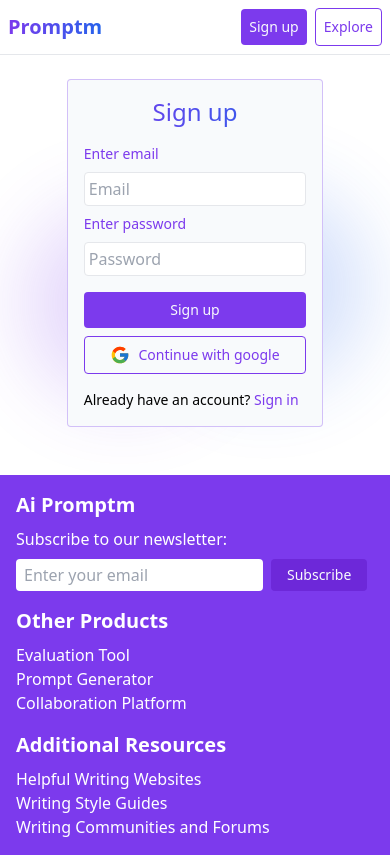
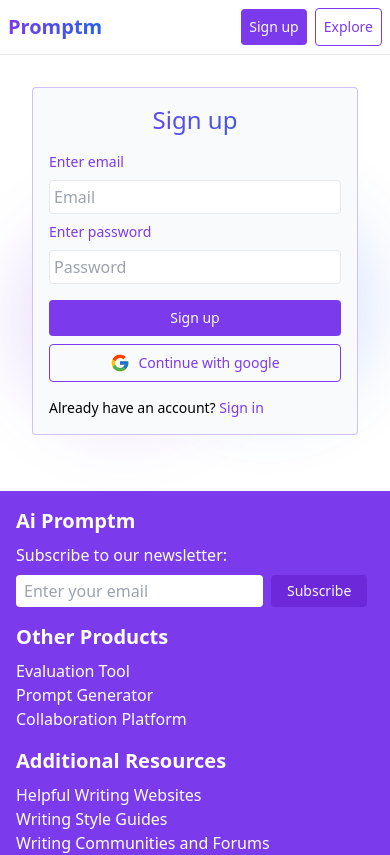
Before and after one commit to ashsajal1/ai-promptm, an Angular app: page /signup in a window 390 px wide. Shown: the top 855 px of the page. Built offline with nearby package versions, Linux system fonts and the light colour scheme.

Commit message:
extend the width of signup form

```diff
--- a/src/app/shared/pages/signup/signup.component.html
+++ b/src/app/shared/pages/signup/signup.component.html
@@ -1,5 +1,5 @@
-<section class="p-6">
-  <form class="flex flex-col gap-4 w-9/12 md:w-1/3 border border-opacity-30 border-primary rounded bg-light m-auto p-4">
+<section class="p-8 md:p-6">
+  <form class="flex flex-col gap-4 w-full md:w-1/3 border border-opacity-30 border-primary rounded bg-light m-auto p-4">
     <h2 class="font-extralight text-2xl text-center gradient-text">Sign up</h2>
     <div class="flex flex-col items-center gap-2">
       <label class="text-left w-full text-sm text-primary font-extralight" for="email">Enter email</label>
```
